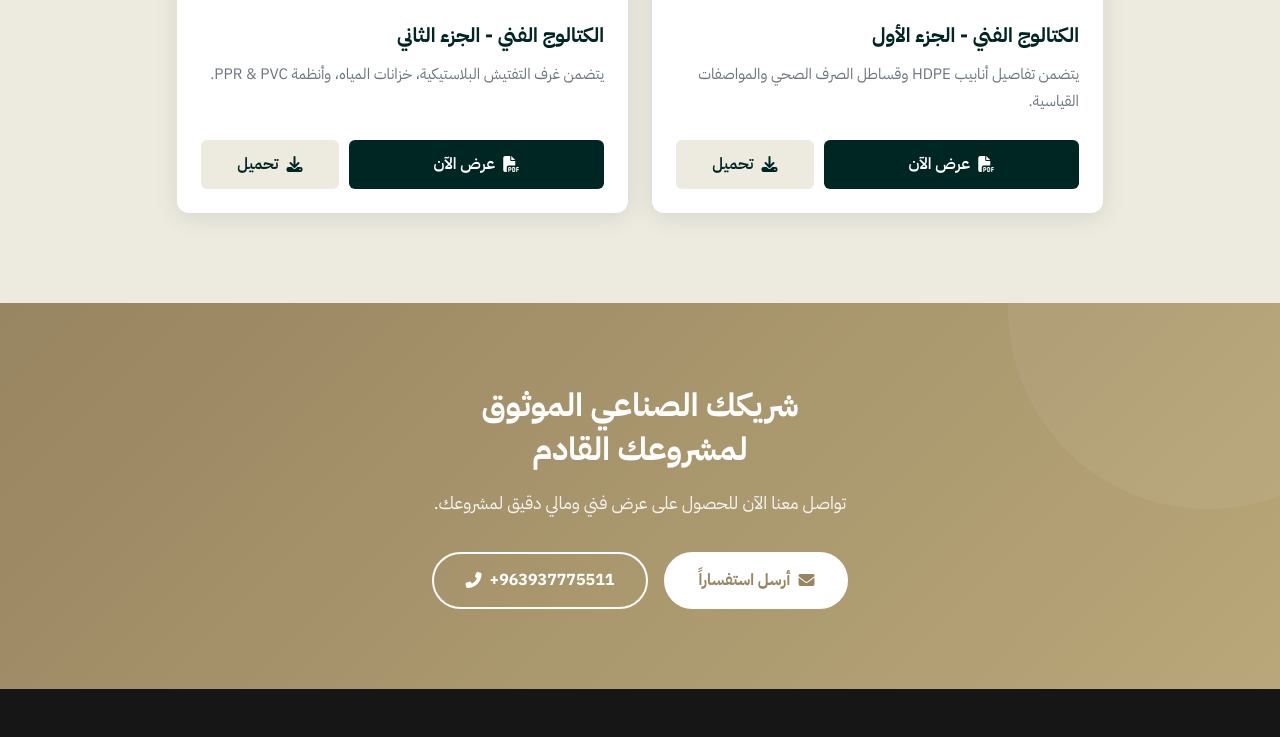
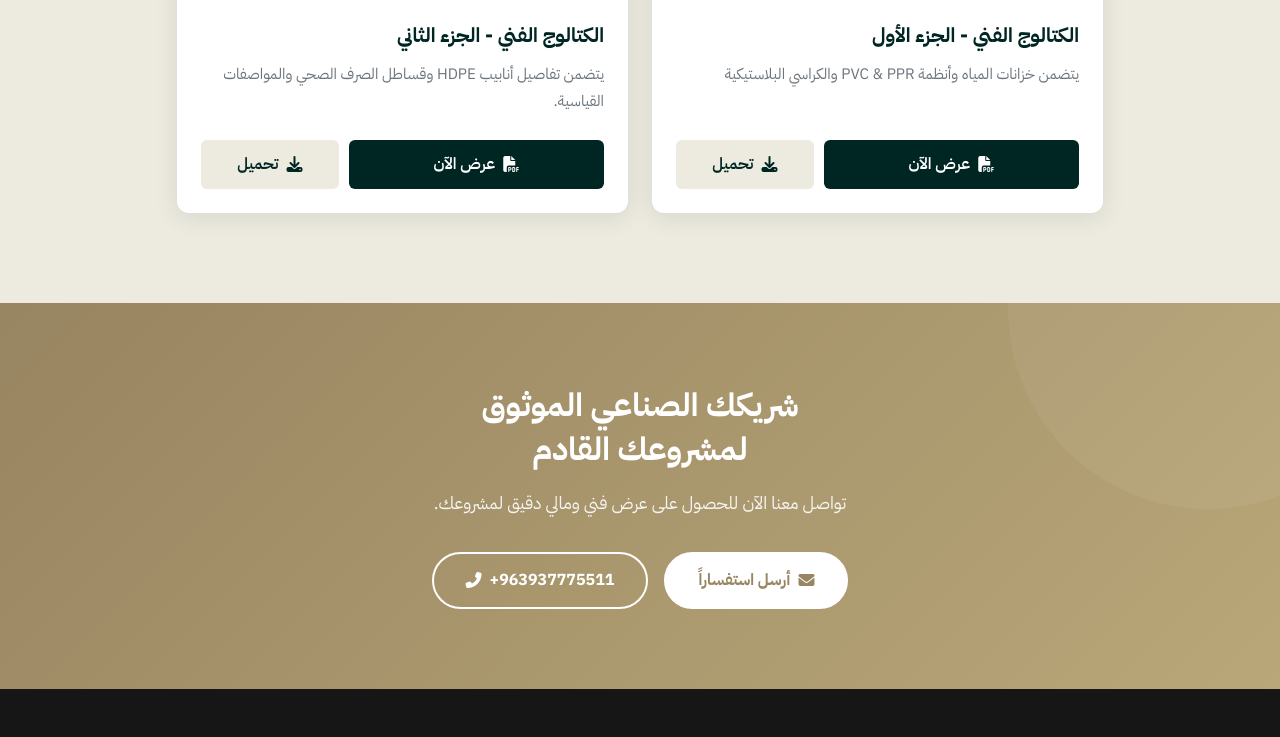
Before and after one commit to danialtech86-bit/syriaplast, a website built with webpack: page index.html in a window 1280 px wide. Shown: the part 7183-7920 px from the top of the page. Built offline with nearby package versions, Linux system fonts and the light colour scheme.

```diff
--- a/index.html
+++ b/index.html
@@ -526,7 +526,7 @@
           </div>
           <div class="catalog-body">
             <h3>الكتالوج الفني - الجزء الأول</h3>
-            <p>يتضمن تفاصيل أنابيب HDPE وقساطل الصرف الصحي والمواصفات القياسية.</p>
+            <p>يتضمن خزانات المياه وأنظمة PVC & PPR والكراسي البلاستيكية</p>
             <div class="catalog-actions">
               <a class="btn-catalog-main" href="https://catalogs.syria-plast.com/1.pdf" target="_blank">
                 <i class="fas fa-file-pdf"></i> عرض الآن
@@ -550,7 +550,7 @@
           </div>
           <div class="catalog-body">
             <h3>الكتالوج الفني - الجزء الثاني</h3>
-            <p>يتضمن غرف التفتيش البلاستيكية، خزانات المياه، وأنظمة PPR & PVC.</p>
+            <p>يتضمن تفاصيل أنابيب HDPE وقساطل الصرف الصحي والمواصفات القياسية.</p>
             <div class="catalog-actions">
               <a class="btn-catalog-main" href="https://catalogs.syria-plast.com/2.pdf" target="_blank">
                 <i class="fas fa-file-pdf"></i> عرض الآن
```
